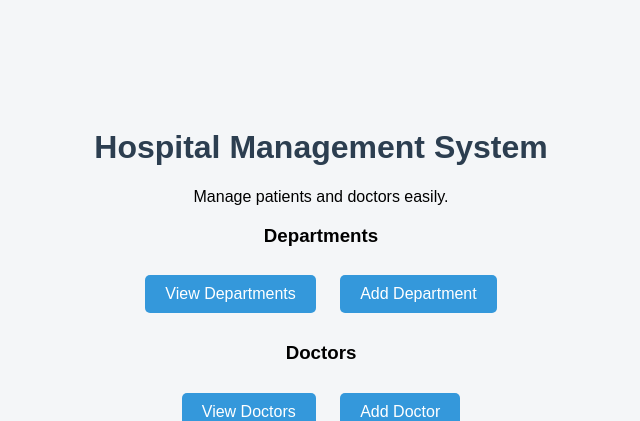
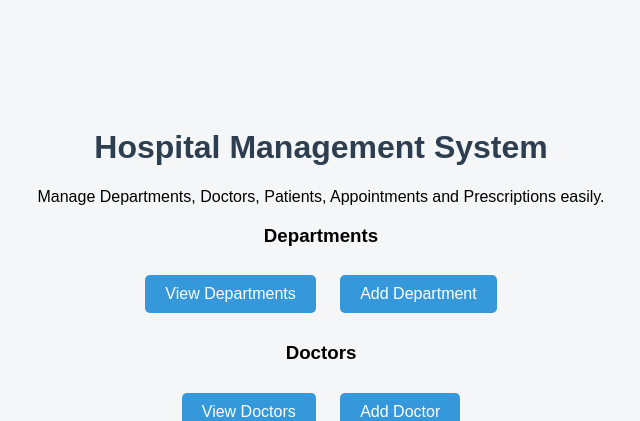
Before and after one commit to missfavour97/Hospital_Management_System, a Django app: page / in a window 1280 px wide. Shown: the top 421 px of the page, without its empty margins (319-959 px from the left). Run offline with Django 5.2, Linux system fonts and the light colour scheme.

Commit message:
Update home page description to include all management features

```diff
--- a/hospital_app/templates/home.html
+++ b/hospital_app/templates/home.html
@@ -32,7 +32,7 @@
 <body>
 
     <h1>Hospital Management System</h1>
-    <p>Manage patients and doctors easily.</p>
+    <p class ="text-muted mb-4">Manage Departments, Doctors, Patients, Appointments and Prescriptions easily.</p>
 
 <div class="text-center mt-4">
 
```
